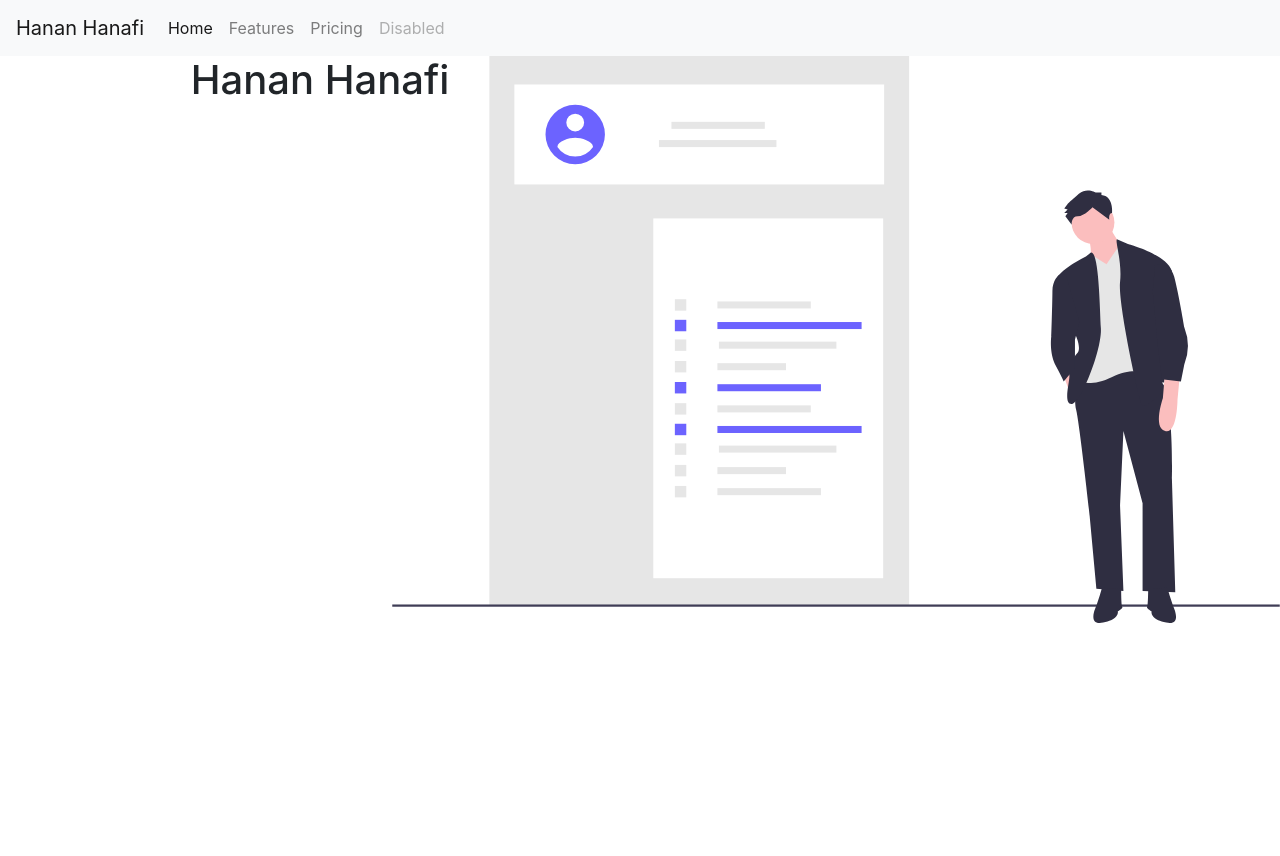
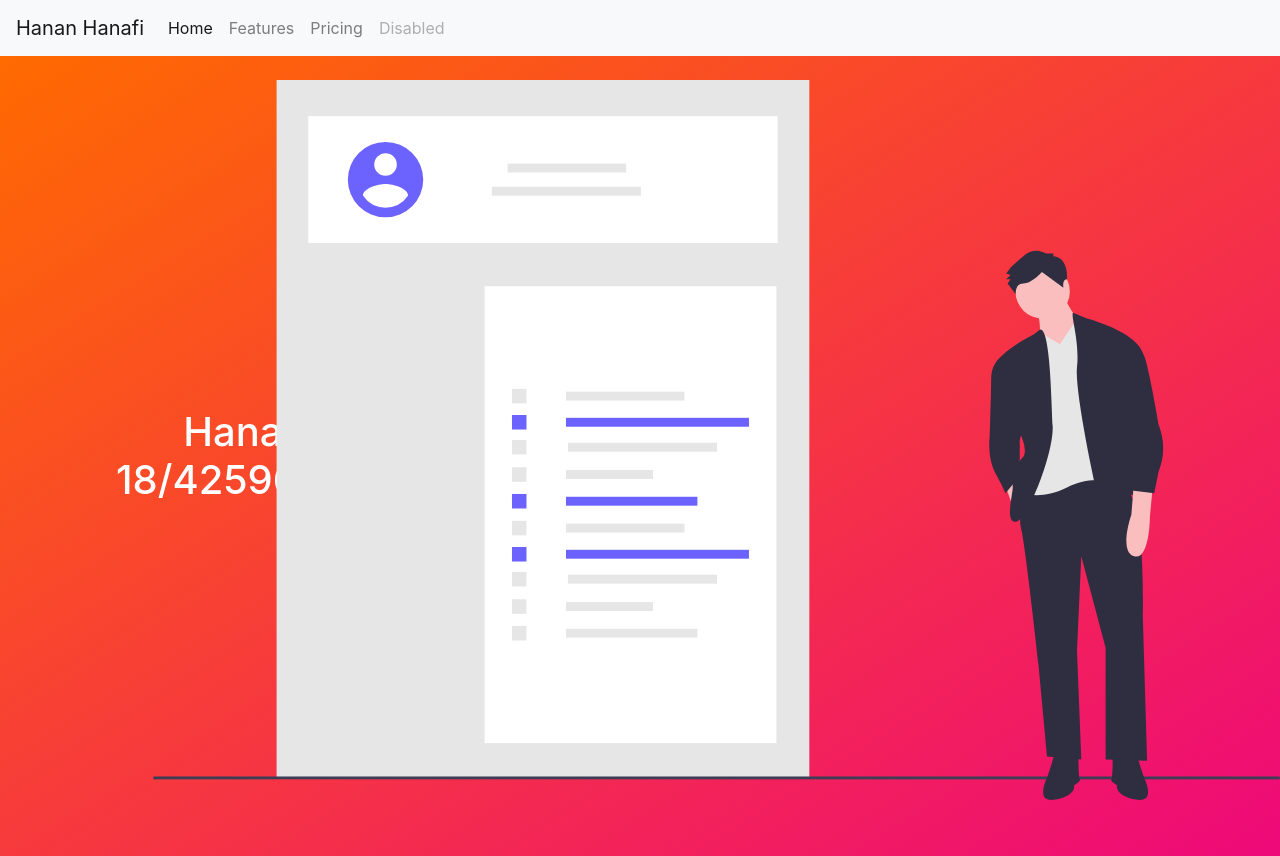
Before and after one commit to HanafiH/PraktikumWeb3-Kelompok5-Hanan-Enda, a plain HTML site: page day2/hanan/index.html in a window 1280 px wide. Before the commit the page ends 800 px from the top, so only its background shows below. Drawn offline with Linux system fonts and the light colour scheme.

Commit message:
change idnex and css

```diff
--- a/day2/hanan/css/style.css
+++ b/day2/hanan/css/style.css
@@ -3,19 +3,57 @@
     z-index: 1;
     position: absolute;
     right: 0;
-    top: 0;
-    /* bottom: 0; */
+    /* top: 0; */
+    bottom: 0;
     /* or any custom size */
     /* background-image: url("../img/side-bg.png"); */
 
     /* height: 100%; */
     width: auto;
+    height: 720px;
     object-fit: cover;
     /* background-repeat: no-repeat; */
     background-position: right;
 
 }
 
-.full-y{
+html, body {
     height: 100%;
+    margin: 0;
+  }
+
+.bg {
+    width: 100%;
+    height:100%;
+    -webkit-background-size: cover;
+    -moz-background-size: cover;
+    -o-background-size: cover;
+    background-size: cover;
+    background: #70bg32;
+    background-repeat:no-repeat;
+    background: -webkit-linear-gradient( to left top, #ee0979, #ff6a00);
+    background: -moz-linear-gradient( to left top, #ee0979, #ff6a00);
+    background: -ms-linear-gradient( to left top, #ee0979, #ff6a00);
+    background: -o-linear-gradient( to left top, #ee0979, #ff6a00);
+    background: linear-gradient( to left top, #ee0979, #ff6a00);
 }
+
+/* body{
+    background-image: linear-gradient(#ee0979,#ff6a00);
+    background-repeat: no-repeat;
+    background-size: cover;
+} */
+
+
+.v-center{
+    position: absolute;
+    top: 50%;
+    left: 50%;
+    transform: translate(-50%, -50%);
+}
+
+.capt{
+    width: 50%;
+    height: 100%;
+    color: white;
+}
--- a/day2/hanan/index.html
+++ b/day2/hanan/index.html
@@ -8,6 +8,8 @@
         <title>Test Branch</title>
     </head>
     <body>
+        <img src="img/bg.svg" class="side-bg" alt="">
+
         <nav class="navbar navbar-expand-lg navbar-light bg-light">
             <a class="navbar-brand" href="#">Hanan Hanafi</a>
             <button
@@ -40,14 +42,16 @@
         </nav>
 
 
-        <div class="container-fluid">
+        <div class="container-fluid bg">
 
-            <div class="row">
-                <div class="col text-center">
-                    <h1 class="mx-auto">Hanan Hanafi</h1>
+            <div class="row capt">
+                <div class="col text-center ">
+                    <h1 class="mx-auto v-center">
+                        Hanan Hanafi
+                        18/425965/SV/15107
+                    </h1>
                 </div>
-            <div class="col text-center">
-                <img src="img/bg.svg" class="side-bg" alt="">
+            <div class="col text-center side-bg">
 
                 </div>
             </div>
```
